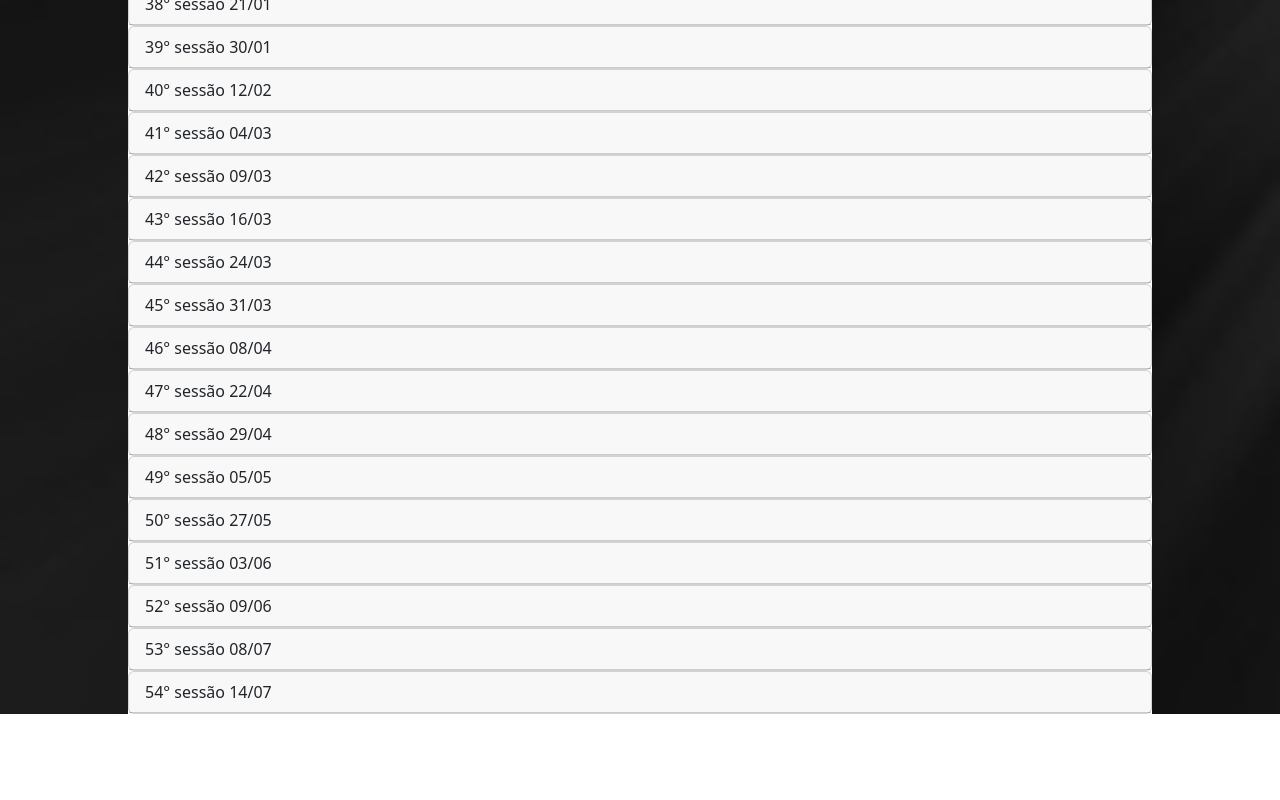
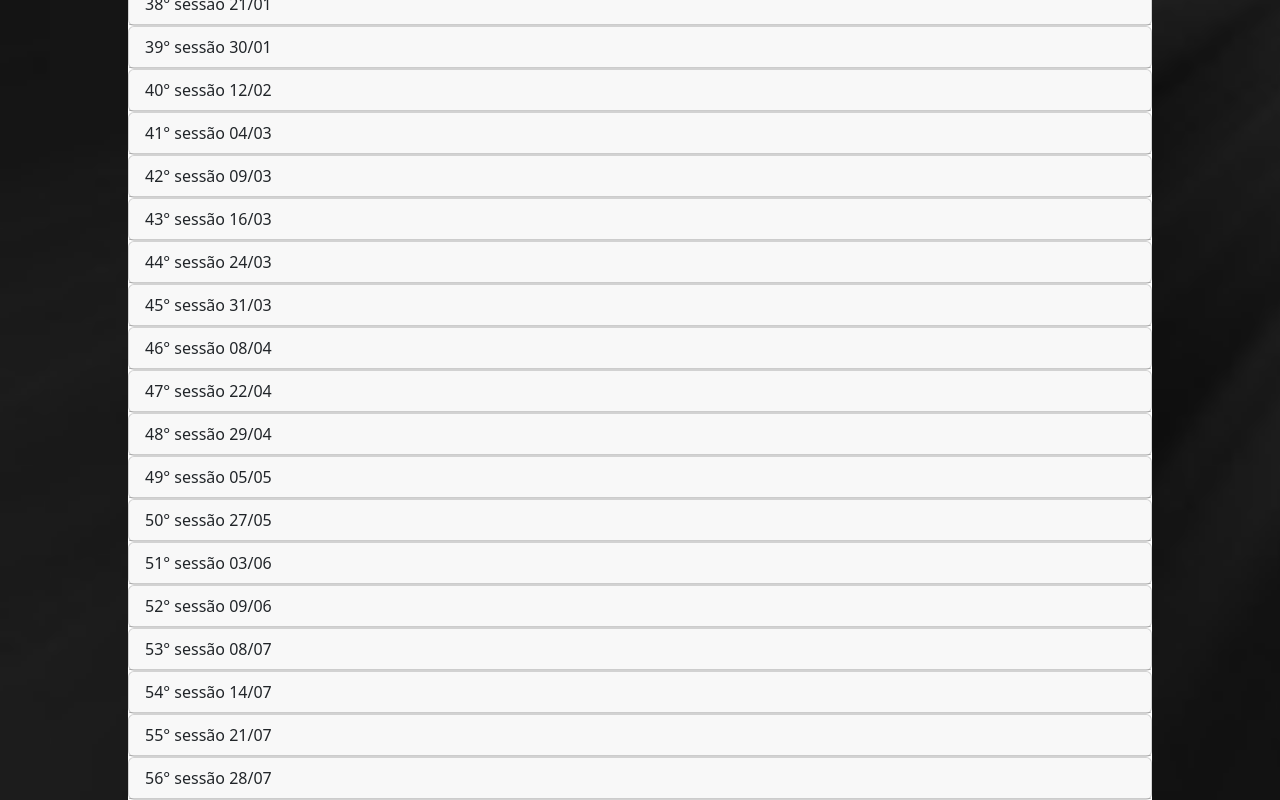
Before and after one commit to CaioCohen/CorruptedDominion, an Angular app: page /sessoes in a window 1280 px wide. Shown: the part 1670-2470 px from the top of the page. Before the commit the page ends 2384 px from the top, so only its background shows below. Built offline with nearby package versions, Linux system fonts and the light colour scheme; what ngx-bootstrap-icons would draw is missing.

Commit message:
insercao das duas sessoes que faltaram

```diff
--- a/src/app/main/sessoes/sessoes.component.html
+++ b/src/app/main/sessoes/sessoes.component.html
@@ -1762,6 +1762,16 @@
         <p>Depois disso eles retornam pro plano da terra e resolvem se reencontrar com o Púrpura do Oeste, que estava na sua oficina particular em um semiplano separado, o passos divinos também estava la ajudando-o (quase que contra a vontade). </p>
         <p>Eles realizam uma troca de itens com o artíficer e ainda ganham uma quest nova.</p>
       </accordion-group>
+      <accordion-group>
+        <div accordion-heading class="header"> 55° sessão 21/07</div>
+        <p>A quest em questão foi ir com o passos divinos reviver um fóssil de um Tarrasque para recuperar as placas reflexivas dele, e é isso que eles fazem, surpreendentemente eles conseguem derrotar o Tarrasque com relativa facilidade.</p>
+        <p>Depois disso, eles deixam o Passos Divinos com o Púrpura do Oeste trabalhando na armadura e retornam para a tumba dos deuses para terminar a última dungeon que falta.</p>
+      </accordion-group>
+      <accordion-group>
+        <div accordion-heading class="header"> 56° sessão 28/07</div>
+        <p>A última dungeon foi uma nave de midflayers caída, eles são atacados ao se aproximar da nave, eles começam resistindo bem, porém, um azar dos destino fez com que Ghorr e Nimue teve seus corpos roubados por devoradores de Intelecto, o que acabou com a morte deles e mais do Hunnu Guren.</p>
+        <p>Porém, eles ja tinham se prevenido deixando clones no ducado do Rioxo na Corte da Primavera, onde eles renasceram, se reequiparam e voltarem (agora com reforços do grupo do Lin Xuan) para o Santuário do Abismo Cerebral, onde eles conseguiram (com bastante dificuldade) matar todos os midflayers. Eles deixaram o Elder Brain vivo em troca de pegar a Essência do Abraço Temporal.</p>
+      </accordion-group>
     </ng-container>
   </accordion>
 </div>
```
